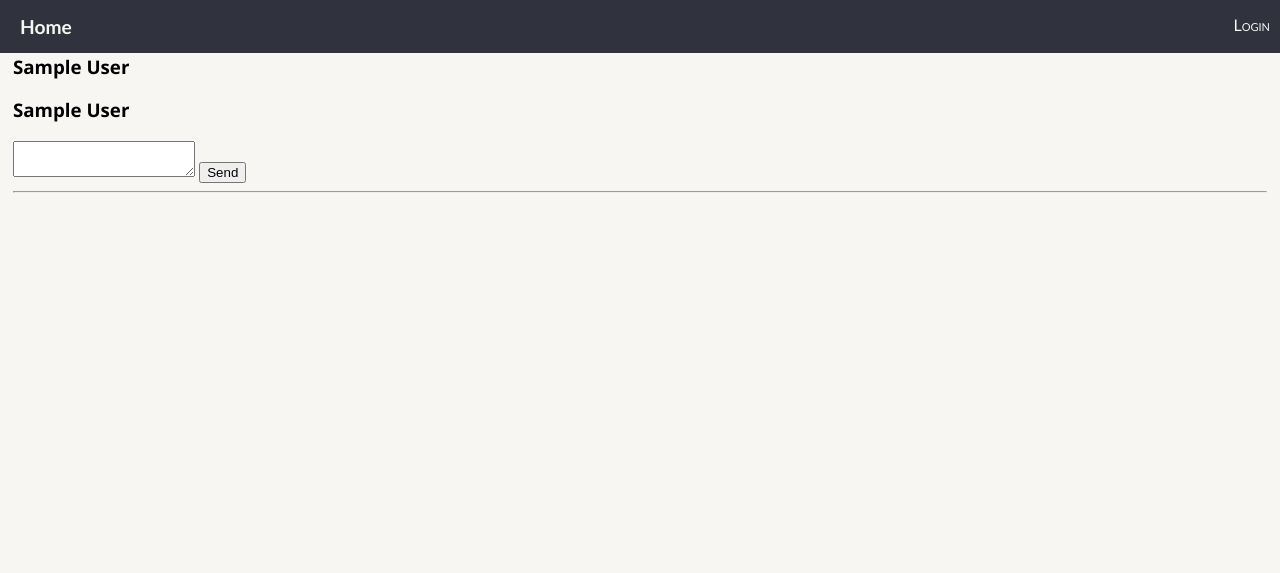
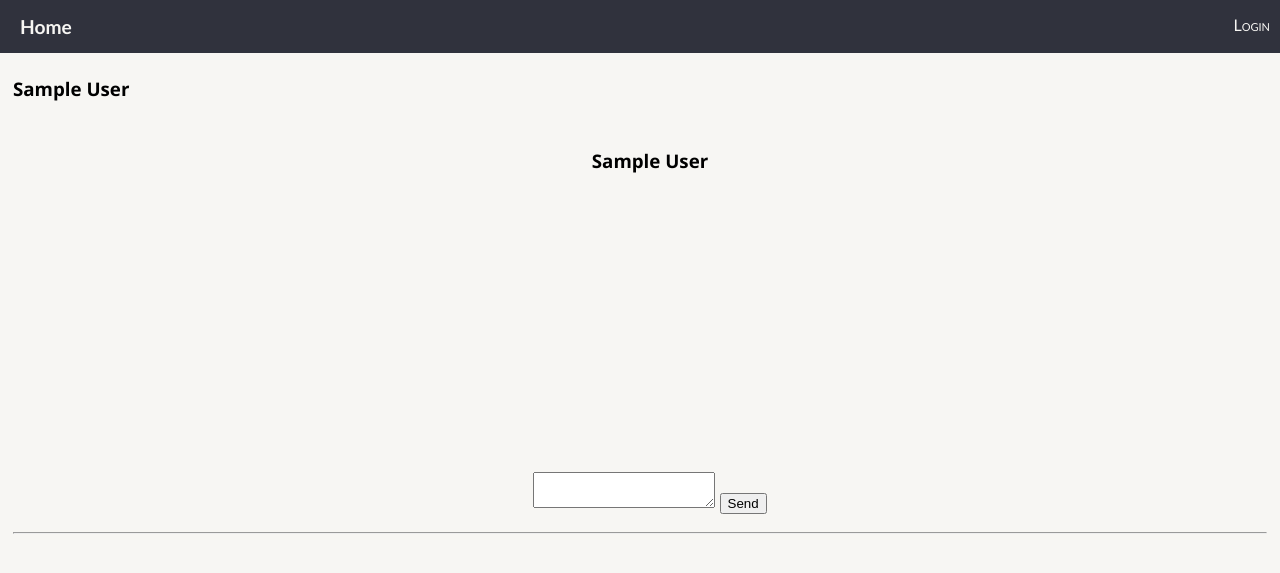
Before and after one commit to NickOtt/CSDS395_Project, a Django app: template ecommerce_site/templates/ecommerce_site/detail_messages.html in a window 1280 px wide. Shown: the top 573 px of the page. Run offline with Django 4.2, Linux system fonts and the light colour scheme; the template is opened without the code that fills it: most values are stand-ins (such as "Sample title", 1, 10 or a date in 2020); form fields are guessed from the names that the template uses.

Commit message:
Its working in real time! Need to make it look nice

```diff
--- a/ecommerce_site/models.py
+++ b/ecommerce_site/models.py
@@ -33,6 +33,7 @@
     from_user = models.ForeignKey(Profile, on_delete=models.CASCADE, related_name="from_user")
     message = models.CharField(max_length=500)
     time = models.DateTimeField(auto_now_add=True)
+    seen = models.BooleanField(default=False)
 
     def __str__(self):
         return self.message
--- a/ecommerce_site/static/ecommerce_site/site.css
+++ b/ecommerce_site/static/ecommerce_site/site.css
@@ -116,6 +116,29 @@
     border-radius: 0 0 5px 5px;
 }
 
+.chat-container{
+
+    height: 100%;
+    width: 100%;
+    padding: 10px;
+    display: flex;
+    align-items: center;
+    justify-content: space-between;
+    flex-direction: column;
+
+}
+
+
+.chat-body{
+    width: 100%;
+    height: 280px;
+    /* border: 2px solid slateblue; */
+    overflow: auto;
+    /* display: flex;
+    align-items: flex-start;
+    justify-content: center; */
+}
+
 .message-received, .message-sent{
     width: 200px;
     height: auto;
--- a/ecommerce_site/templates/ecommerce_site/detail_messages.html
+++ b/ecommerce_site/templates/ecommerce_site/detail_messages.html
@@ -4,6 +4,7 @@
 {% endblock %}
 {% block content %}
 
+    <br>
     <br>
     <div class="chat-header">
         <h3> {{chat.profile.user.first_name}} {{chat.profile.user.last_name}} </h3>
@@ -20,11 +21,11 @@
             {% for message in message_list %}
                 {% if message.from_user == user and message.to_user == profile %}
                     <div class="message-sent">
-                        {{message}}
+                        {{user.user.first_name}} {{user.user.last_name}}: {{message}}
                     </div>
                 {% elif message.from_user == profile and message.to_user == user %}
                     <div class="message-received">
-                        {{message}}
+                        {{profile.user.first_name}} {{profile.user.last_name}}: {{message}}
                     </div>
                 {% endif %}
             {% endfor %}
@@ -91,8 +92,9 @@
             });
         }
 
-        setInterval(receiveMessages(), 2000)
+        setInterval(receiveMessages, 3000)
 
+        let counter = {{num}}
         function receiveMessages(){
 
             let url = "{% url 'rec_msg' chat.profile.id %}"
@@ -105,6 +107,9 @@
 
                 else{
                     let lastMsg = data[data.length-1]
+
+                    if(counter == data.length){
+                    }else {
                         let chat_body = document.getElementById('chat-body')
                         let chatMessageBox = document.createElement("div")
 
@@ -112,6 +117,8 @@
                         chatMessageBox.innerText = lastMsg
                         chat_body.append(chatMessageBox)
                         document.getElementById("id_body").value=""
+                        console.log(lastMsg)
+                    }
                 }
             })
             .catch((error) => {
```
Also changed, not shown: ecommerce_site/views.py (+6 -3 lines), db.sqlite3, ecommerce_site/migrations/0019_message_seen.py (added). Lines whose indentation alone changed are shown as unchanged.
